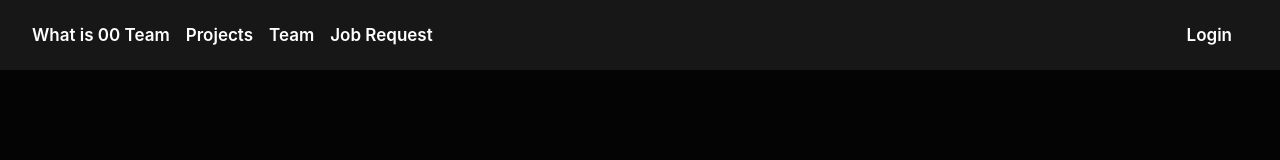
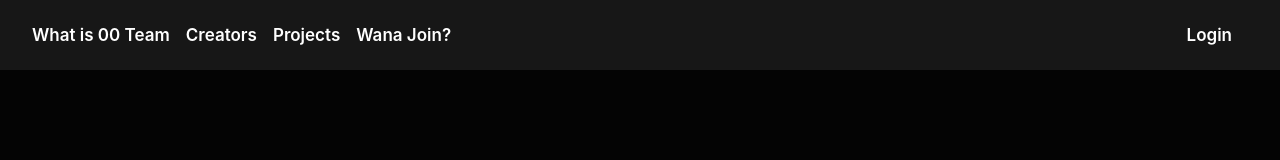
Before and after one commit to 00-team/web-00-team, a React app: page / in a window 1280 px wide. Shown: the top 160 px of the page. Built offline with nearby package versions, Linux system fonts and the light colour scheme.

Commit message:
edited navbar

```diff
--- a/src/components/Navbar.js
+++ b/src/components/Navbar.js
@@ -37,9 +37,9 @@ const Navbar = () => {
 
                 <div className='section'>
                     <span className='link'>What is 00 Team</span>
+                    <span className='link'>Creators</span>
                     <span className='link'>Projects</span>
-                    <span className='link'>Team</span>
-                    <span className='link'>Job Request</span>
+                    <span className='link'>Wana Join?</span>
                 </div>
                 <div className='section'>
                     <span className='link'>Login</span>
```
Also changed, not shown: 1 other file (tests, documents, lock files or other folders).
